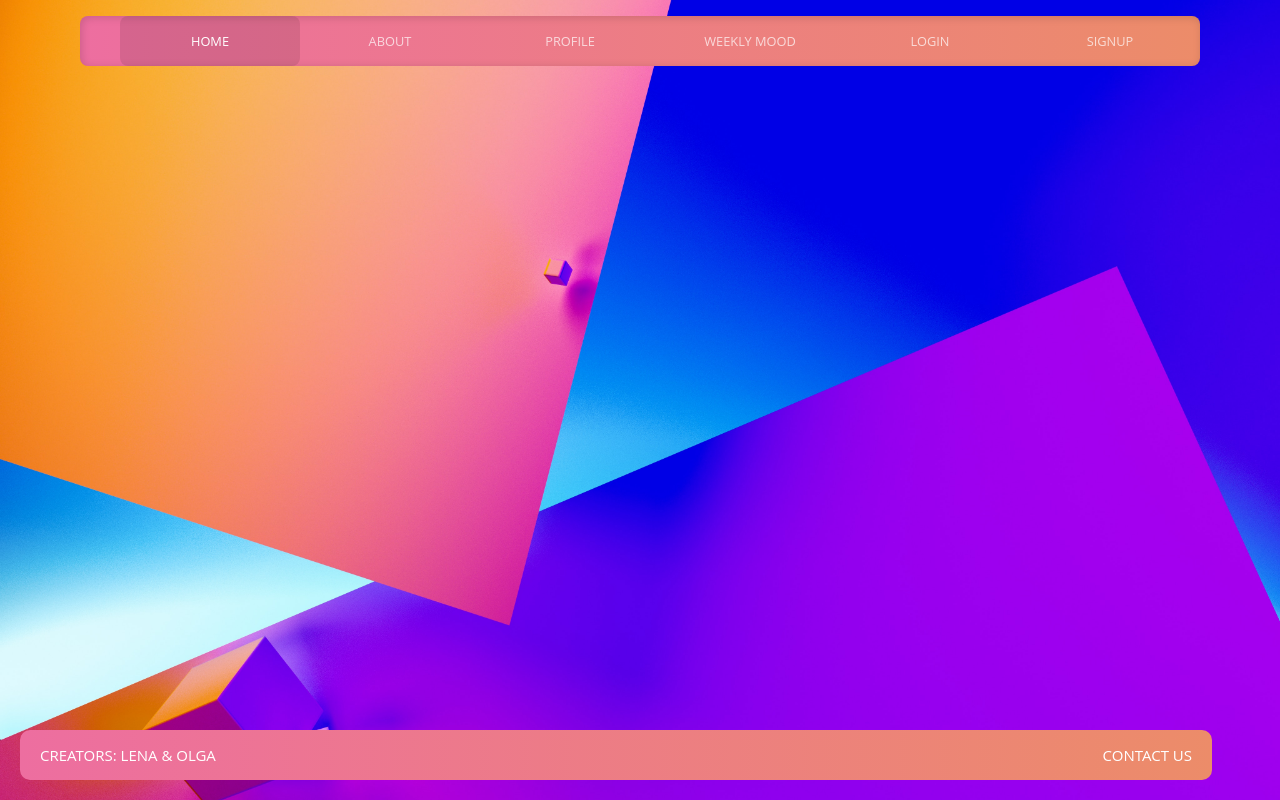
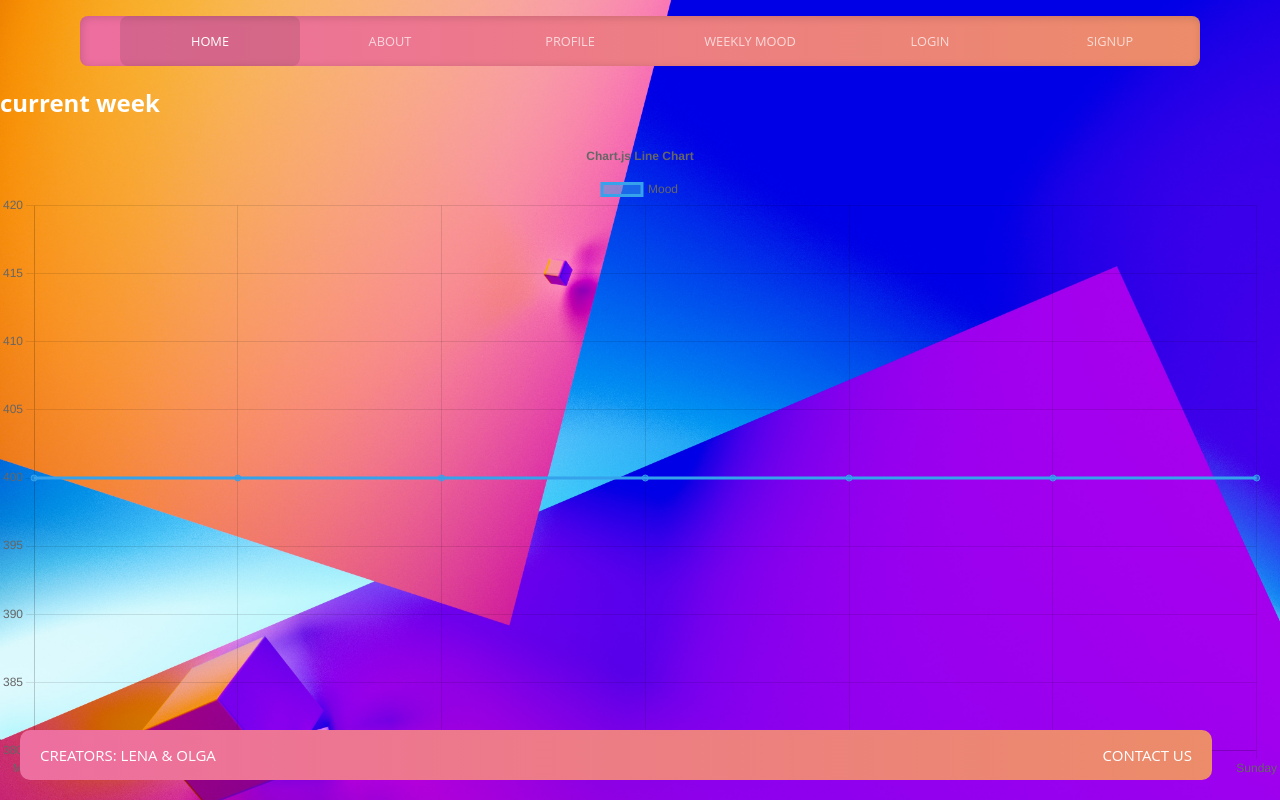
Before and after one commit to lenaimdahl/fun-fair-frontend, a React (Create React App) app: page /weekly-mood in a window 1280 px wide. Built offline with nearby package versions, Linux system fonts and the light colour scheme.

Commit message:
started adding a chart to weeklyTable

```diff
--- a/package.json
+++ b/package.json
@@ -10,9 +10,11 @@
     "@emotion/styled": "^11.11.0",
     "@mui/material": "^5.13.5",
     "axios": "^1.4.0",
+    "chart.js": "^4.3.0",
     "dayjs": "^1.11.8",
     "react": "^18.2.0",
     "react-calendar": "^4.3.0",
+    "react-chartjs-2": "^5.2.0",
     "react-dom": "^18.2.0",
     "react-router-dom": "^6.13.0",
     "react-scripts": "5.0.1",
--- /dev/null
+++ b/src/component/WeekTable.jsx
@@ -0,0 +1,70 @@
+import "../css/table.css";
+
+import {
+  Chart as ChartJS,
+  CategoryScale,
+  LinearScale,
+  PointElement,
+  LineElement,
+  Title,
+  Tooltip,
+  Legend,
+} from "chart.js";
+import { Line } from "react-chartjs-2";
+
+ChartJS.register(
+  CategoryScale,
+  LinearScale,
+  PointElement,
+  LineElement,
+  Title,
+  Tooltip,
+  Legend
+);
+
+export const options = {
+  responsive: true,
+  plugins: {
+    legend: {
+      position: "top",
+    },
+    title: {
+      display: true,
+      text: "Chart.js Line Chart",
+    },
+  },
+};
+const labels = [
+  "Monday",
+  "Tuesday",
+  "Wednesday",
+  "Thursday",
+  "Friday",
+  "Saturday",
+  "Sunday",
+];
+
+export const data = {
+  labels,
+  datasets: [
+    {
+      label: "Mood",
+      data: labels.map(() => 400),
+      borderColor: "rgb(53, 162, 235)",
+      backgroundColor: "rgba(53, 162, 235, 0.5)",
+    },
+  ],
+};
+function WeekTable() {
+  return (
+    <div>
+      <div>
+        <h2>current week</h2>
+        <p></p>
+      </div>
+      <Line options={options} data={data} />
+    </div>
+  );
+}
+
+export default WeekTable;
--- /dev/null
+++ b/src/css/table.css
@@ -0,0 +1,18 @@
+/* h2 {
+  text-align: center;
+}
+.table {
+  background-color: #34495e;
+  margin: 0 30px;
+  border-radius: 10px;
+  padding: 10px;
+}
+
+th {
+  color: #dd5;
+  padding: 10px 20px;
+}
+
+td {
+  text-align: center;
+} */
--- a/src/pages/WeeklyMood.jsx
+++ b/src/pages/WeeklyMood.jsx
@@ -1,12 +1,9 @@
-import React from "react";
+import WeekTable from "../component/WeekTable";
 
 function WeeklyMood() {
   return (
     <div>
-      <div className="calendar-flex">
-        <div className="right-side-menu"></div>
-      </div>
-      <div className="logout-container"></div>
+      <WeekTable />
     </div>
   );
 }
```
Also changed, not shown: 1 other file (tests, documents, lock files or other folders).
